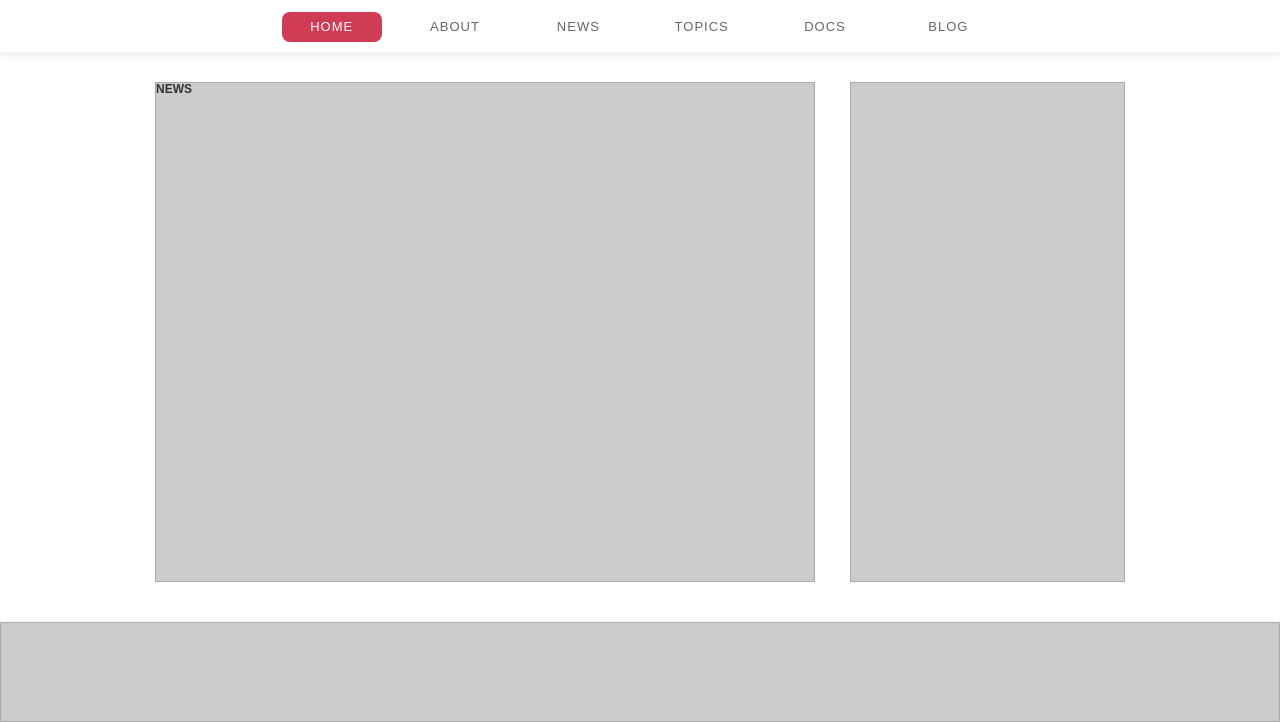
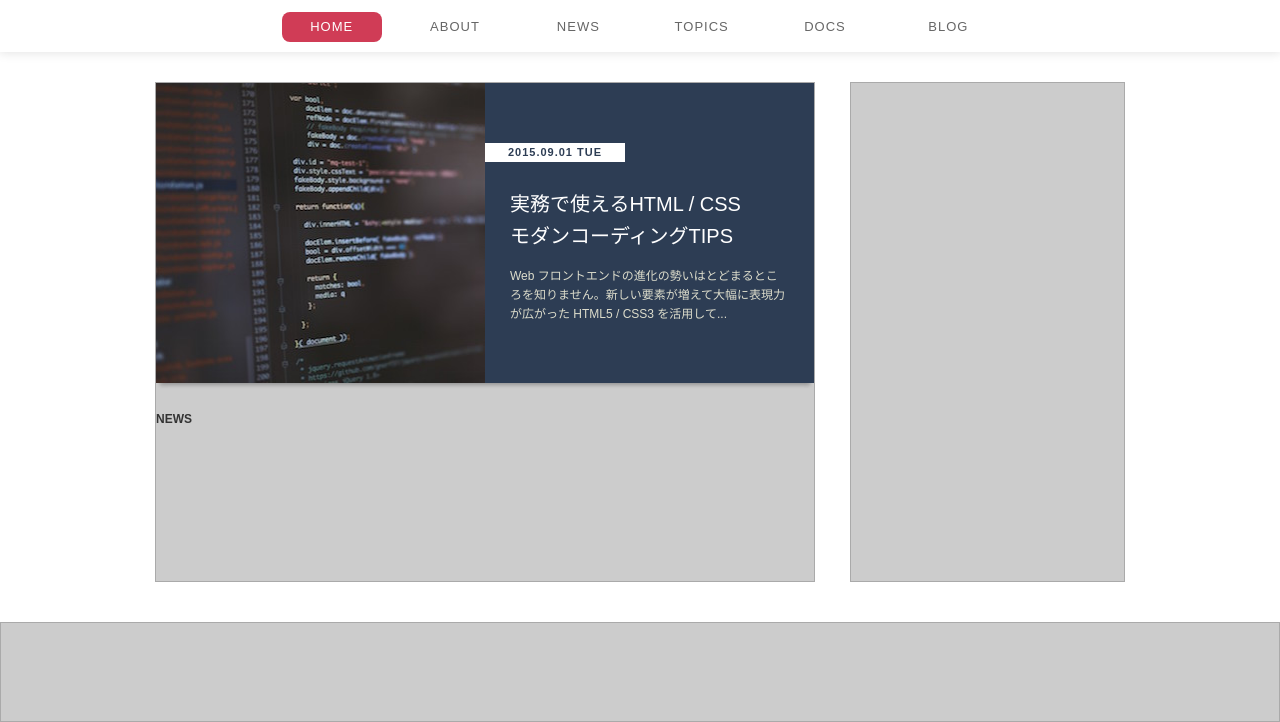
Before and after one commit to inouetakuya/html5-css3-modern-coding, a website: page my-standard-layout/src/index.html in a window 1280 px wide. Shown: the part 87-809 px from the top of the page. Drawn offline with Linux system fonts and the light colour scheme.

Commit message:
HOT TOPIC のコーディング

```diff
--- a/my-standard-layout/src/css/style.css
+++ b/my-standard-layout/src/css/style.css
@@ -122,3 +122,57 @@ a:link, a:visited, a:hover, a:active {
 .hidden {
   display: none;
 }
+
+.hot-topic {
+  display: block;
+  height: 300px;
+  margin-bottom: 30px;
+  box-shadow: 0 6px 4px -4px rgba(0, 0, 0, 0.15);
+  transition: opacity 0.15s;
+}
+
+.hot-topic:hover {
+  opacity: 0.85;
+}
+
+.hot-topic .image {
+  float: left;
+  width: 50%;
+  height: 100%;
+}
+
+.hot-topic .content {
+  position: relative;
+  float: left;
+  width: 50%;
+  height: 100%;
+  padding: 105px 25px 0;
+  background-color: #2d3d54;
+  line-height: 1.6;
+}
+
+.hot-topic .title {
+  margin-bottom: 15px;
+  color: #fff;
+  font-weight: normal;
+  font-size: 2.0rem;
+}
+
+.hot-topic .description {
+  color: #ddc;
+}
+
+.hot-topic .date {
+  position: absolute;
+  top: 60px;
+  left: 0;
+  width: 140px;
+  padding: 4px;
+  background-color: #fff;
+  color: #2d3d54;
+  text-align: center;
+  letter-spacing: 1px;
+  font-weight: bold;
+  font-size: 1.1rem;
+  line-height: 1;
+}
--- a/my-standard-layout/src/index.html
+++ b/my-standard-layout/src/index.html
@@ -40,8 +40,14 @@
     <main class="main">
       <section class="hot-topic">
         <h2 class="hidden">HOT TOPIC</h2>
-        <div class="hot-topic">
-        </div>
+        <a href="#" class="hot-topic clearfix">
+          <img class="image" src="./images/hot-topic.jpg" alt="コーディング画面">
+          <div class="content">
+            <h3 class="title">実務で使えるHTML / CSS<br>モダンコーディングTIPS</h3>
+            <p class="description">Web フロントエンドの進化の勢いはとどまるところを知りません。新しい要素が増えて大幅に表現力が広がった HTML5 / CSS3 を活用して...</p>
+            <time class="date" datetime="2015-09-01">2015.09.01 TUE</time>
+          </div>
+        </a>
       </section>
 
       <section class="news">
```
